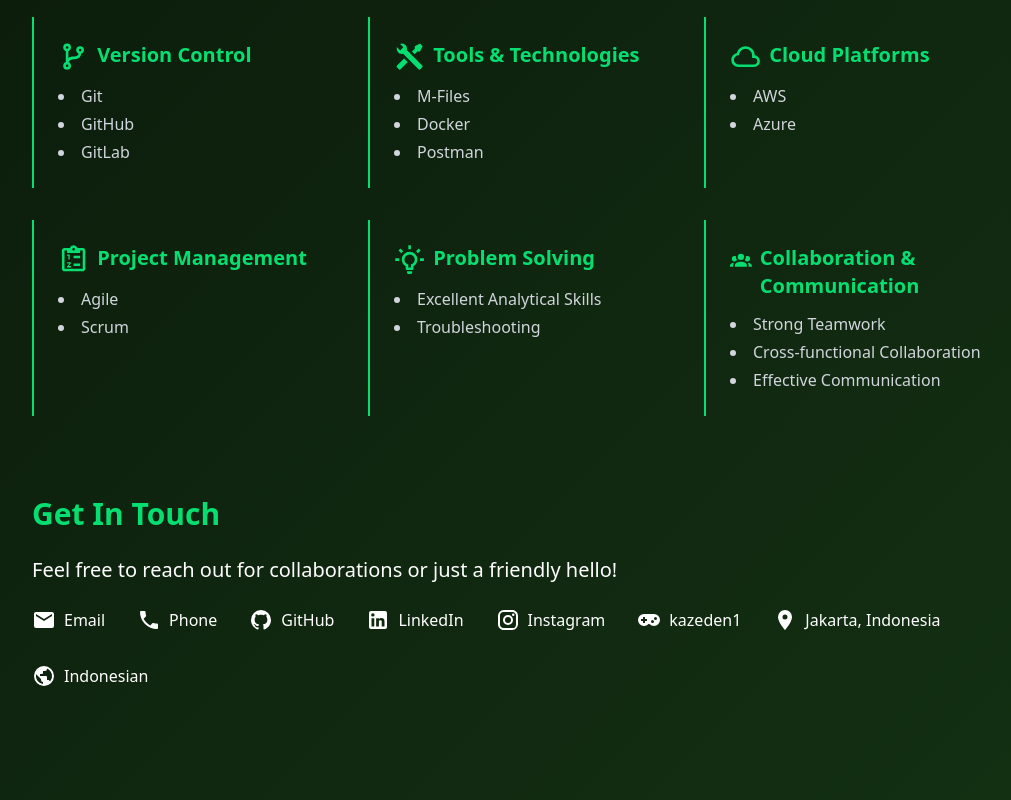
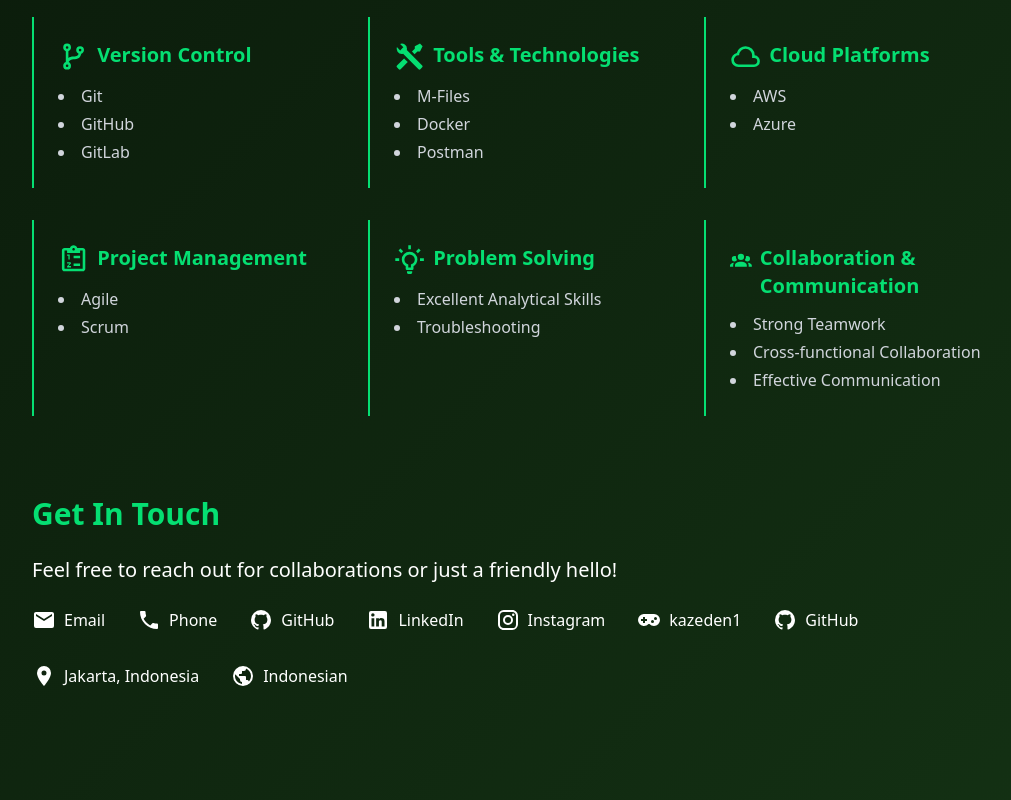
Before and after one commit to FilbertSevilen1/Portfolio, a Next.js app: page / in a window 1280 px wide. Shown: the part 5159-5959 px from the top of the page, without its empty margins (120-1131 px from the left). Built offline with nearby package versions, Linux system fonts and the light colour scheme.

Commit message:
Add Github Link

```diff
--- a/src/components/Contact.tsx
+++ b/src/components/Contact.tsx
@@ -10,7 +10,7 @@
   mdiEarth,
   mdiPhone,
   mdiInstagram,
-  mdiGamepadVariant
+  mdiGamepadVariant,
 } from "@mdi/js";
 
 export default function Contact() {
@@ -49,6 +49,12 @@
       href: "https://discord.com/users/kazeden1",
       external: true,
       text: "kazeden1",
+    },
+    {
+      type: "GitHub",
+      icon: mdiGithub,
+      href: "https://github.com/FilbertSevilen1",
+      external: true,
     },
     {
       type: "Location",
```
